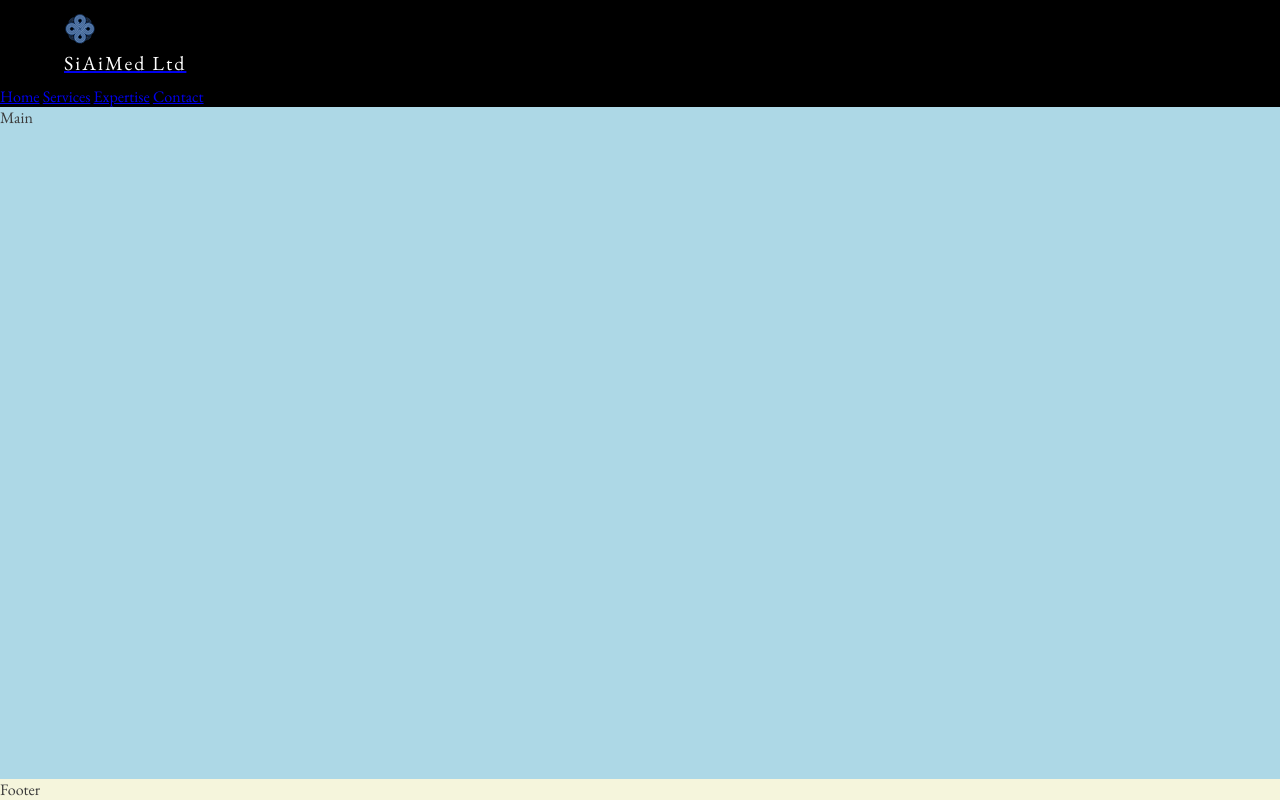
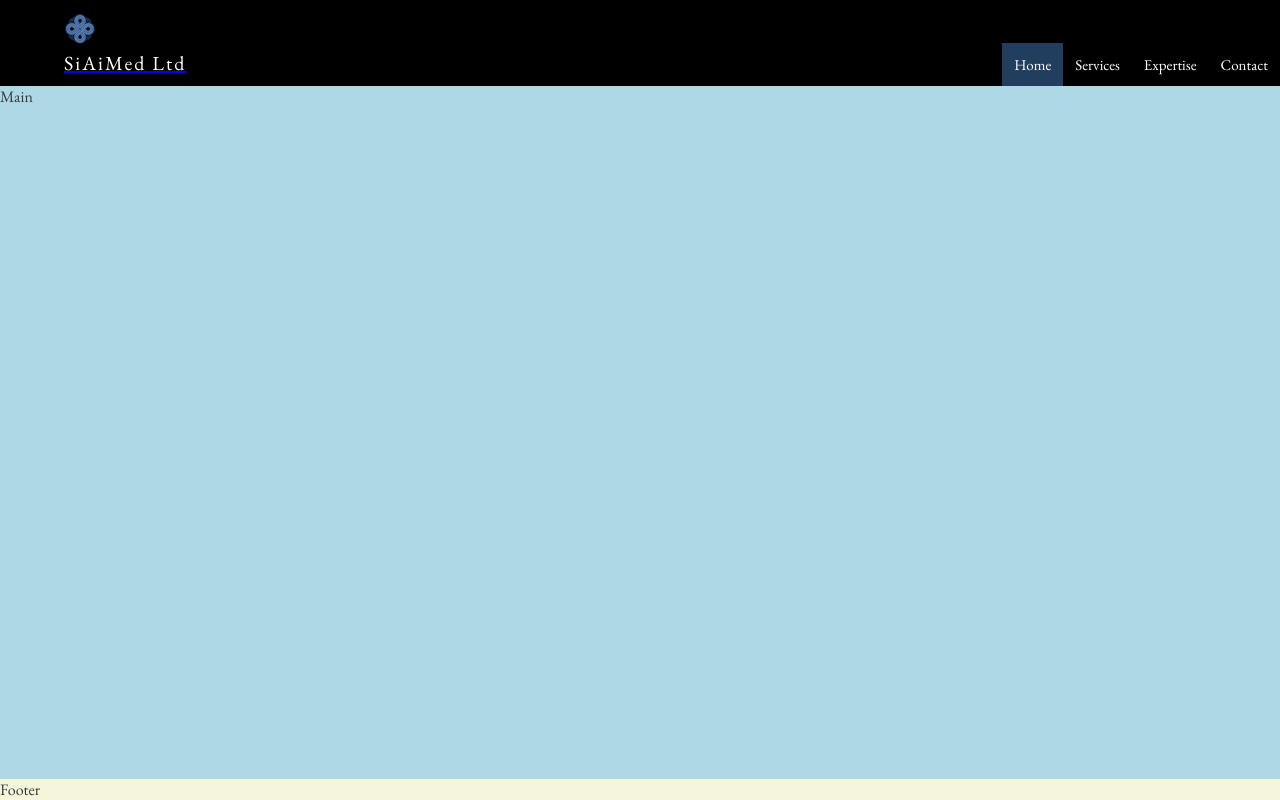
Before and after one commit to elisabethoelmann/SciAIMed-P1, a plain HTML site: page index.html in a window 1280 px wide. Drawn offline with nearby package versions, Linux system fonts and the light colour scheme.

Commit message:
add the nevbar to header according to W3school

```diff
--- a/assets/css/style.css
+++ b/assets/css/style.css
@@ -35,6 +35,34 @@ header {
     margin-top: 1%;
     margin-left: 5%;
   }
+  /* Style the navigation menue with icons from W3 school*/
+.navbar {
+    width: auto;
+    overflow: auto;
+    position: absolute;
+    bottom: 0%;
+    right:0%;
+  }
+
+  /* Navbar links */
+  .navbar a {
+    float: left;
+    text-align: center;
+    padding: 12px;
+    color: white;
+    text-decoration: none;
+    font-size: 15px;
+  }
+  /* Navbar links on mouse-over */
+  .navbar a:hover {
+    background-color: #000000;
+  }
+
+  /* Current/active navbar link */
+  .active {
+    background-color: #569dee65;
+  }
+
 
 /* Main */
 main {
```
